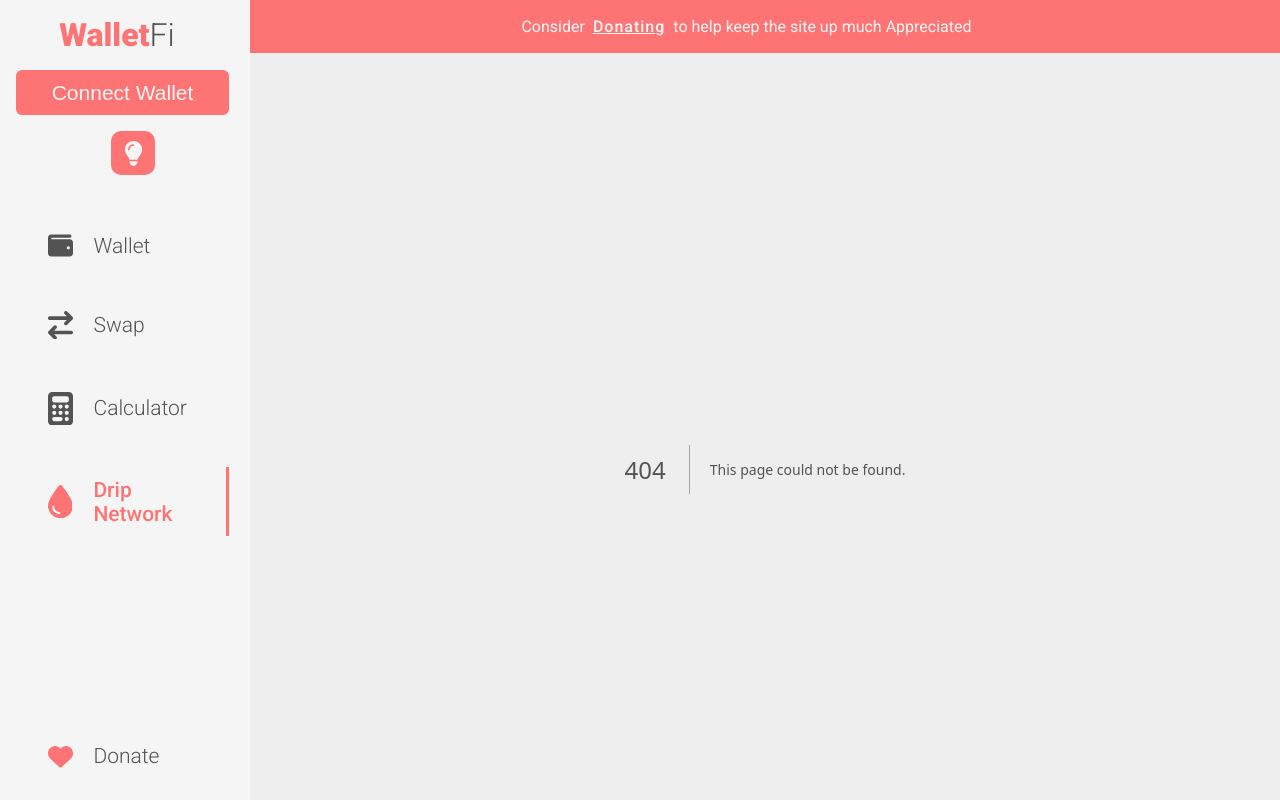
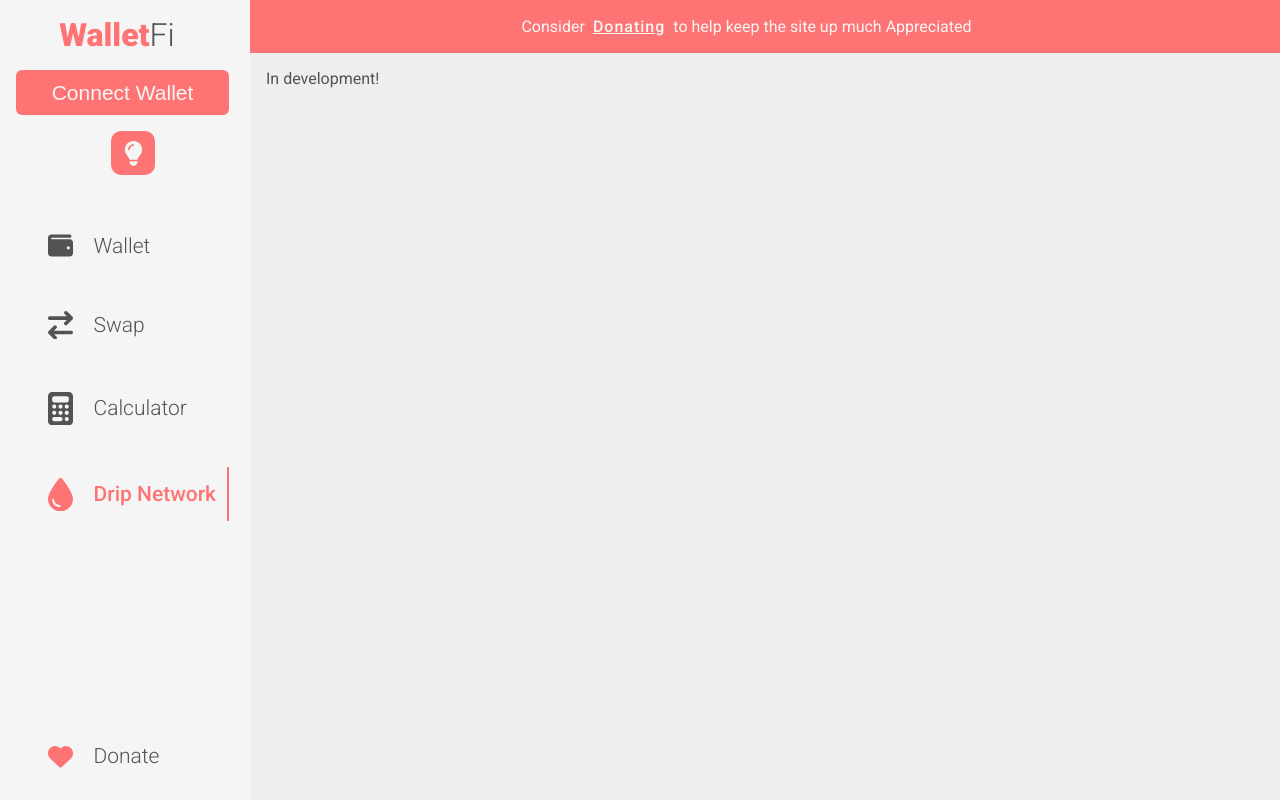
Before and after one commit to sousaivan99/walletfi, a Next.js app: page /dripnetwork in a window 1280 px wide. Before the commit this address had no page. Built offline with nearby package versions, Linux system fonts and the light colour scheme; what web3 would draw is missing.

Commit message:
dripnetwork page status changed to in Development

```diff
--- /dev/null
+++ b/app/dripnetwork/page.js
@@ -0,0 +1,15 @@
+"use client";
+import React, { useState } from "react";
+import tokenList from "@crypto/tokenContracts";
+import "@styles/swap.css";
+
+const swap = () => {
+  const [modalOpen, setModelOpen] = useState(false);
+  return (
+    <>
+      <div>In development!</div>
+    </>
+  );
+};
+
+export default swap;
--- a/styles/header.css
+++ b/styles/header.css
@@ -89,7 +89,7 @@ h1 a:hover {
 .active {
   font-weight: 500 !important;
   color: var(--red) !important;
-  border-right: 3px solid var(--red);
+  border-right: 2px solid var(--red);
 }
 .active svg {
   fill: var(--red) !important;
```
